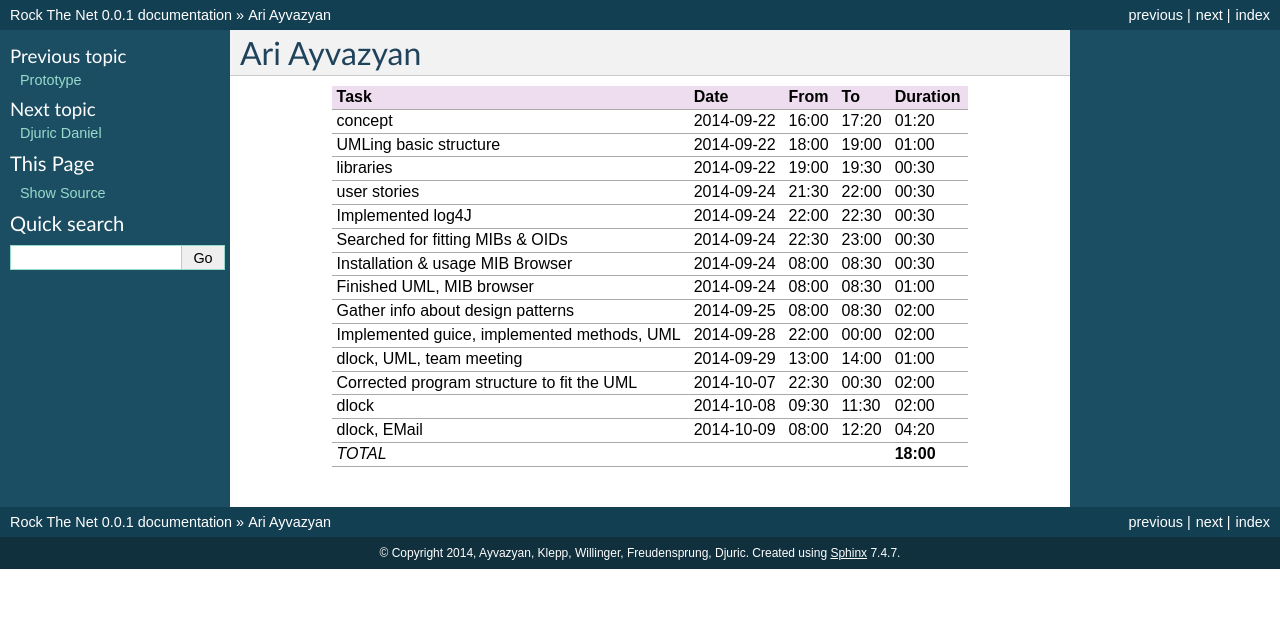
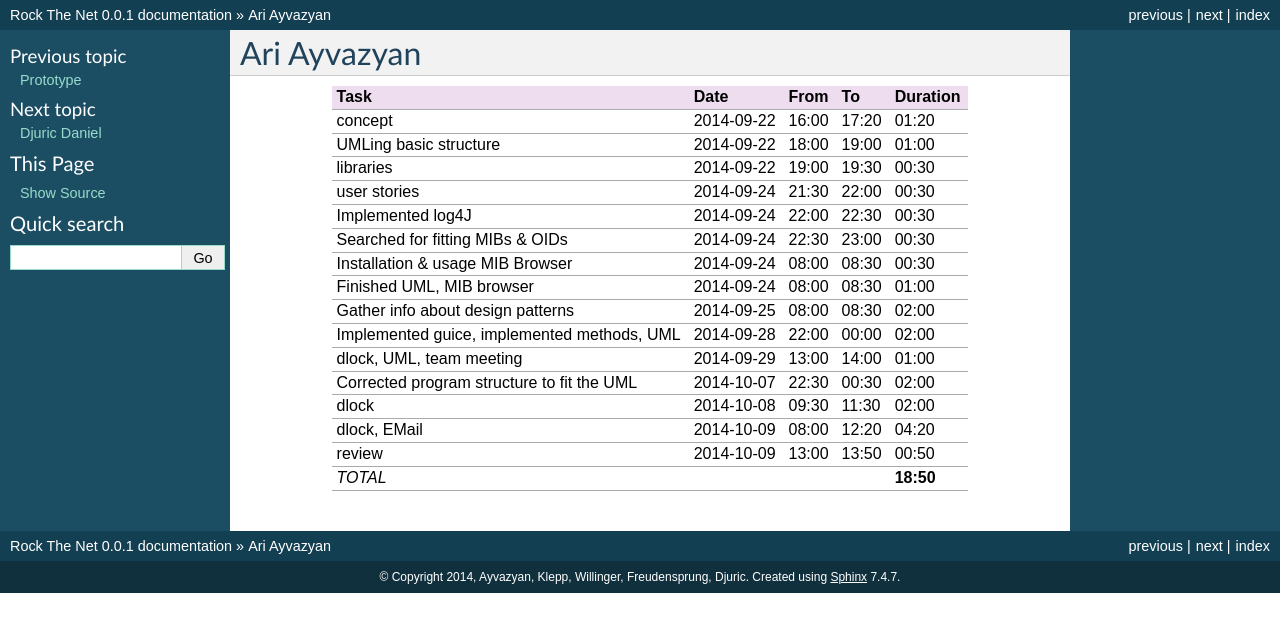
Before and after one commit to aayvazyan-tgm/RouterManagementProject_RockTheNet, a Sphinx documentation site: the page built from docs/timerecording_ayvazyan.rst, in a window 1280 px wide. Shown: the top 632 px of the page. Built offline with Sphinx 7.4.7, drawn with Linux system fonts in a browser that asks for light colours.

Commit message:
updated time recordings

```diff
--- a/docs/timerecording_ayvazyan.rst
+++ b/docs/timerecording_ayvazyan.rst
@@ -18,5 +18,6 @@ dlock, UML, team meeting                                        2014-09-29 13:00
 Corrected program structure to fit the UML                      2014-10-07 22:30 00:30   02:00
 dlock                                                           2014-10-08 09:30 11:30   02:00
 dlock, EMail                                                    2014-10-09 08:00 12:20   04:20
-*TOTAL*                                                                                **18:00**
+review                                                          2014-10-09 13:00 13:50   00:50
+*TOTAL*                                                                                **18:50**
 =============================================================== ========== ===== ===== =========
```
